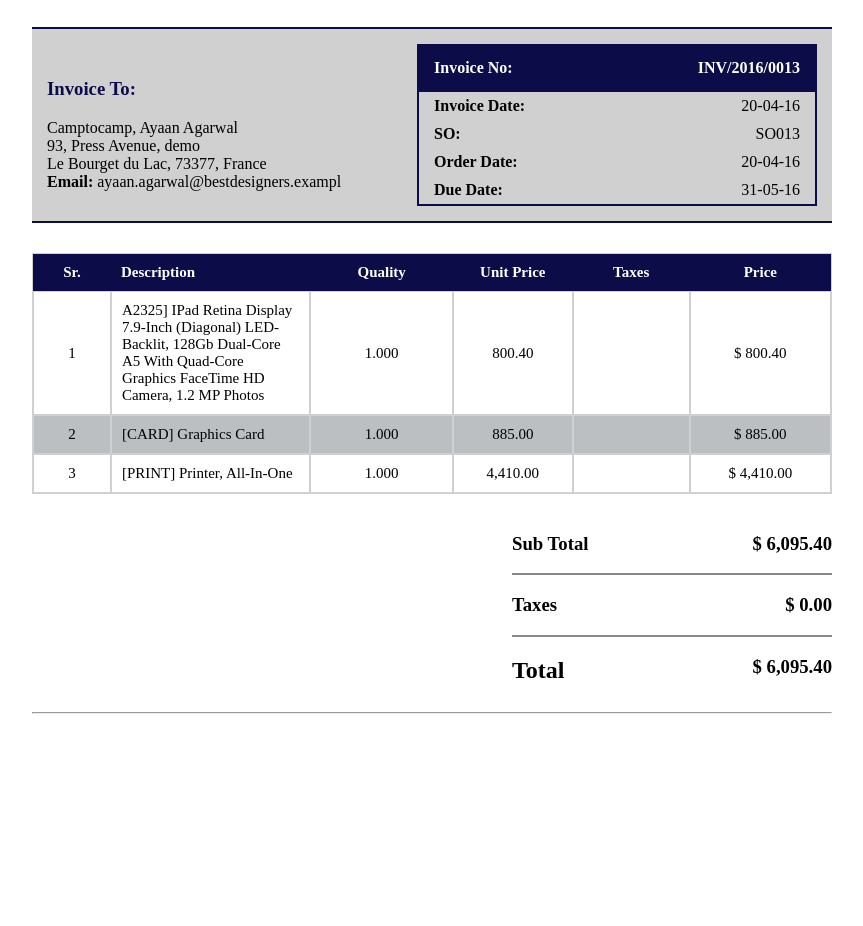
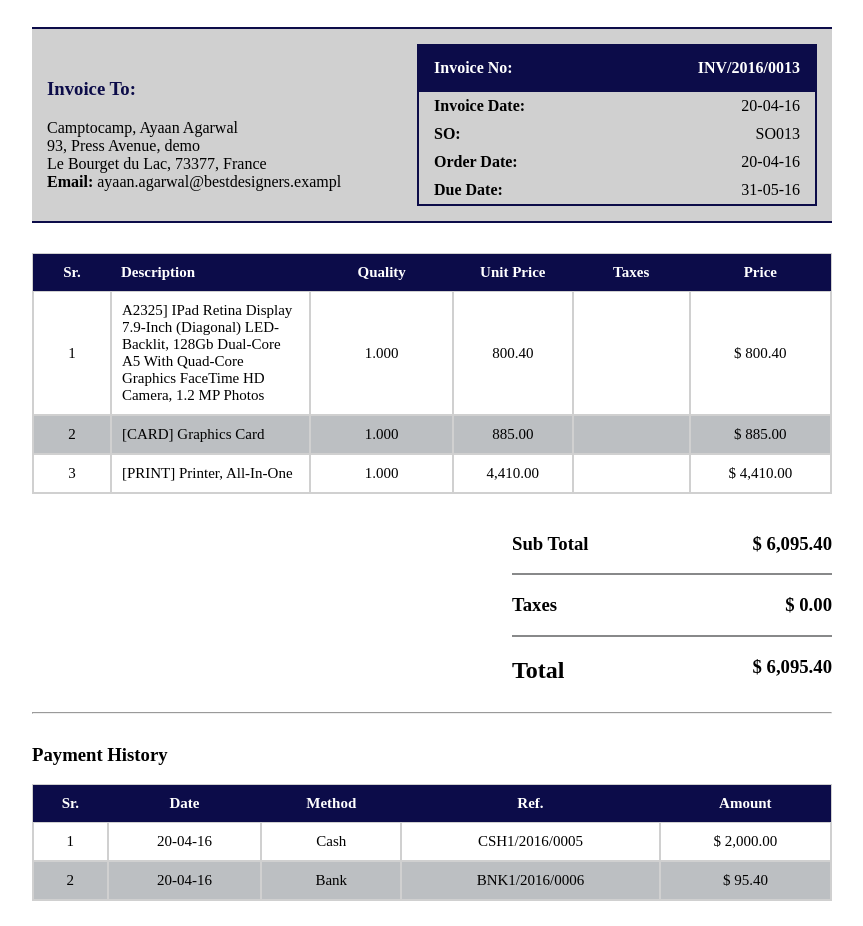
Before and after one commit to mohdbinharun56/Odoo-Invoice-Template, a plain HTML site: page index.html in a window 1280 px wide. Shown: the part 153-1079 px from the top of the page, without its empty margins (208-1071 px from the left). Before the commit the page ends 900 px from the top, so only its background shows below. Drawn offline with Linux system fonts and the light colour scheme.

Commit message:
payment history section done

```diff
--- a/index.html
+++ b/index.html
@@ -113,22 +113,22 @@
             padding-right: 15px;
         }
 
-        .products {
+        .products,.paymentHistory {
             margin-top: 30px;
         }
 
-        .products>table {
+        .products>table,.paymentHistory>table {
             font-size: 15px;
             border: 1px solid #d0d0d0;
         }
 
-        .products>table>thead {
+        .products>table>thead,.paymentHistory>table>thead {
             background: #0c0c49;
             color: #ffff;
-            /* border: none; */
         }
 
-        .products>table>thead>tr>th {
+        .products>table>thead>tr>th,.paymentHistory>table>thead>tr>th,
+        .paymentHistory>table>tbody>tr>td {
             text-align: center;
             padding: 10px;
         }
@@ -137,7 +137,7 @@
             text-align: center;
         }
 
-        .products>table>tbody>tr>td {
+        .products>table>tbody>tr>td, .paymentHistory>table>tbody>tr>td {
             border: 1px solid #d0d0d0;
         }
 
@@ -146,6 +146,10 @@
             margin-top: 20px;
             margin-left: auto;
         }
+        .paymentHistory>table{
+            width: 100%;
+        }
+
     </style>
 </head>
 
@@ -282,6 +286,38 @@
         </div>
 
         <hr>
+
+        <div class="paymentHistory">
+            <h3>Payment History</h3>
+            <table cellspacing="0">
+                <thead>
+                    <tr>
+                        <th>Sr.</th>
+                        <th>Date</th>
+                        <th>Method</th>
+                        <th>Ref.</th>
+                        <th>Amount</th>
+                    </tr>
+                </thead>
+                <tbody>
+                    <tr>
+                        <td>1</td>
+                        <td>20-04-16</td>
+                        <td>Cash</td>
+                        <td>CSH1/2016/0005</td>
+                        <td>$ 2,000.00</td>
+                    </tr>
+
+                    <tr style="background-color: #bcbfc2;">
+                        <td>2</td>
+                        <td>20-04-16</td>
+                        <td>Bank</td>
+                        <td>BNK1/2016/0006</td>
+                        <td>$ 95.40</td>
+                    </tr>
+                </tbody>
+            </table>
+        </div>
     </main>
 
 </body>
```
